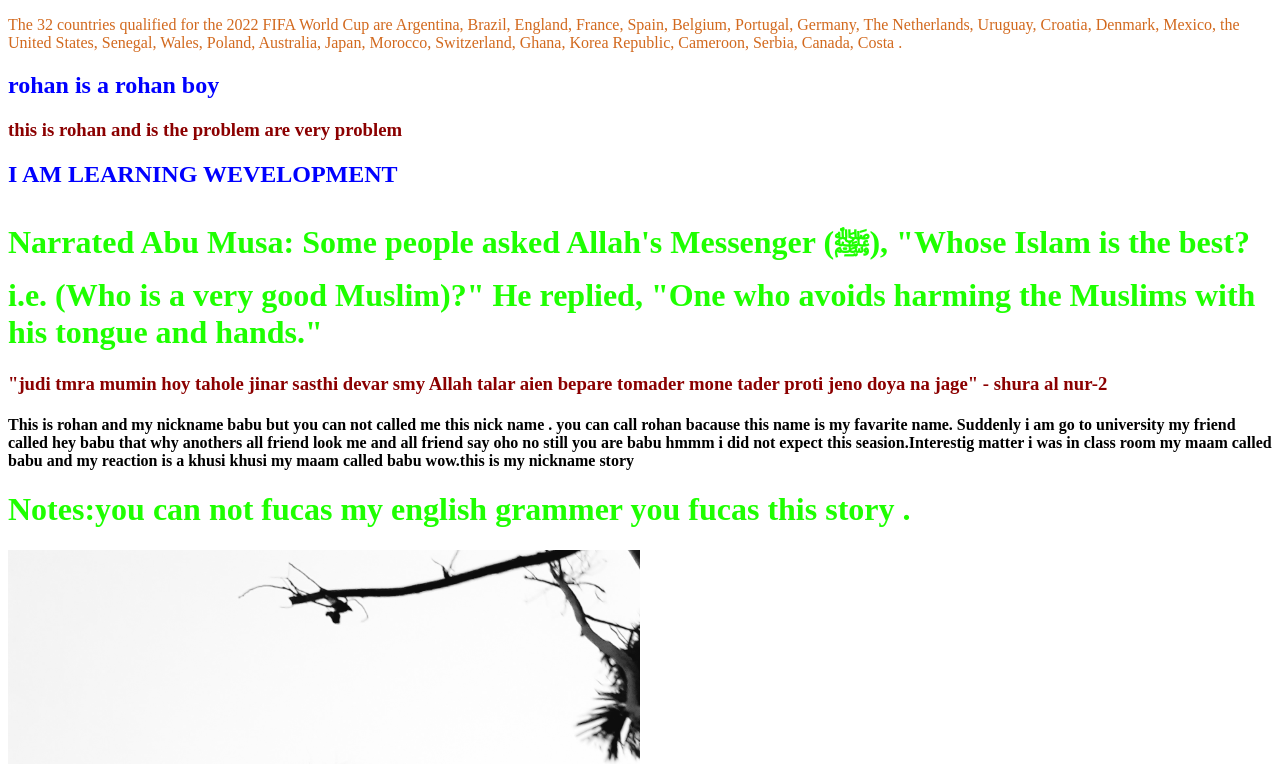
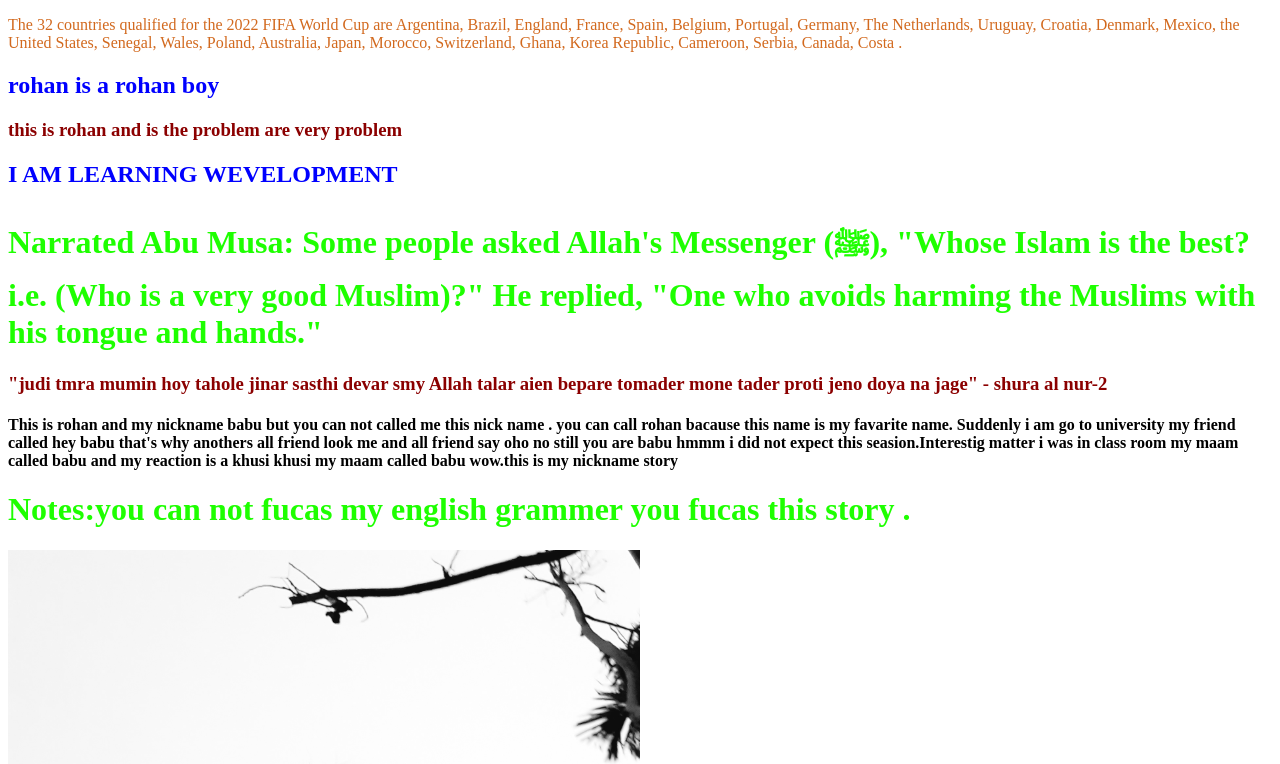
Before and after one commit to rohanbabuphero/Rohan-new-project, a plain HTML site: page index.html in a window 1280 px wide. Shown: the top 764 px of the page. Drawn offline with Linux system fonts and the light colour scheme.

```diff
--- a/index.html
+++ b/index.html
@@ -42,7 +42,7 @@
          </h1>
     <h3>"judi tmra mumin hoy tahole jinar sasthi devar smy Allah talar aien bepare tomader mone tader proti jeno doya na jage" - shura al nur-2</h3>
 
-    <h4>This is rohan and my nickname babu but you can not called me this nick name . you can call rohan bacause this name is my favarite name.  Suddenly i am go to university my friend called hey babu that why anothers all friend look me and all friend say oho no still you are babu hmmm i did not expect this seasion.Interestig matter i was in class room my maam called babu and my reaction is a khusi khusi my maam called babu wow.this is my nickname story
+    <h4>This is rohan and my nickname babu but you can not called me this nick name . you can call rohan bacause this name is my favarite name.  Suddenly i am go to university my friend called hey babu that's why anothers all friend look me and all friend say oho no still you are babu hmmm i did not expect this seasion.Interestig matter i was in class room my maam called babu and my reaction is a khusi khusi my maam called babu wow.this is my nickname story
 
 
     </h4>
```
